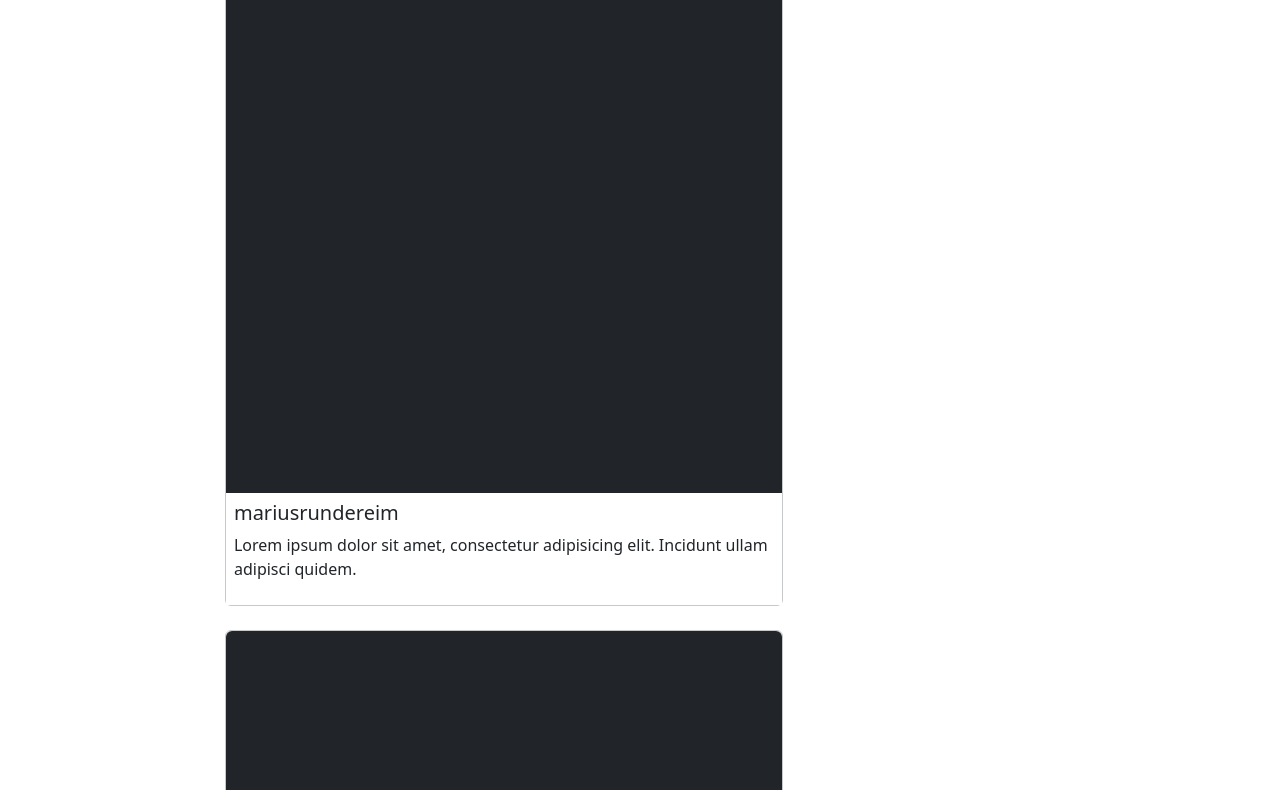
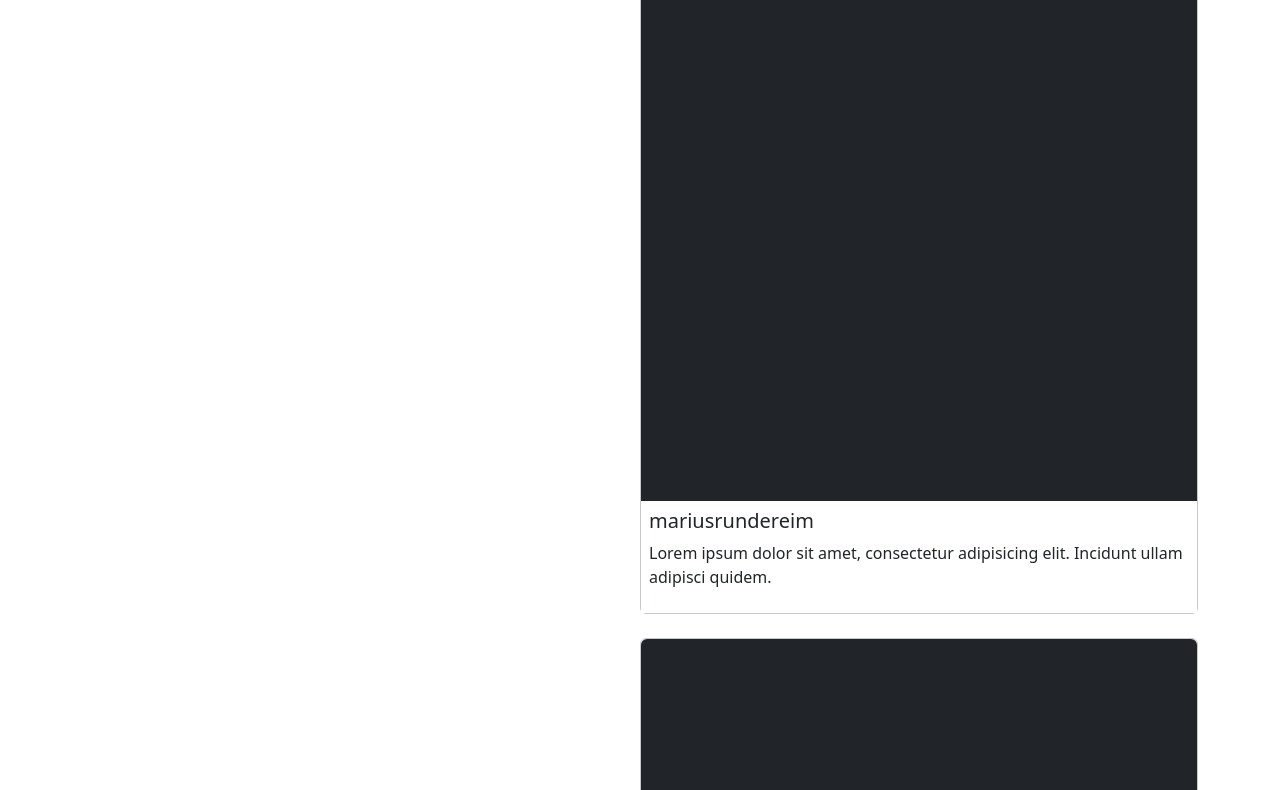
Before and after one commit to mariusrundereim/marius_css_frameworks_ca, a website: page feed/index.html in a window 1280 px wide. Shown: the part 162-952 px from the top of the page. Drawn offline with nearby package versions, Linux system fonts and the light colour scheme.

Commit message:
bug fixes 2

```diff
--- a/feed/index.html
+++ b/feed/index.html
@@ -99,8 +99,8 @@
             Sort
           </button>
         </div>
-        <section class="d-flex flex-row">
-          <div class="d-none d-sm-block">
+        <section class="d-flex flex-row mt-2">
+          <div class="d-none d-sm-block col-6">
             <h2>Followers</h2>
           </div>
           <div class="col-sm-6">
```
